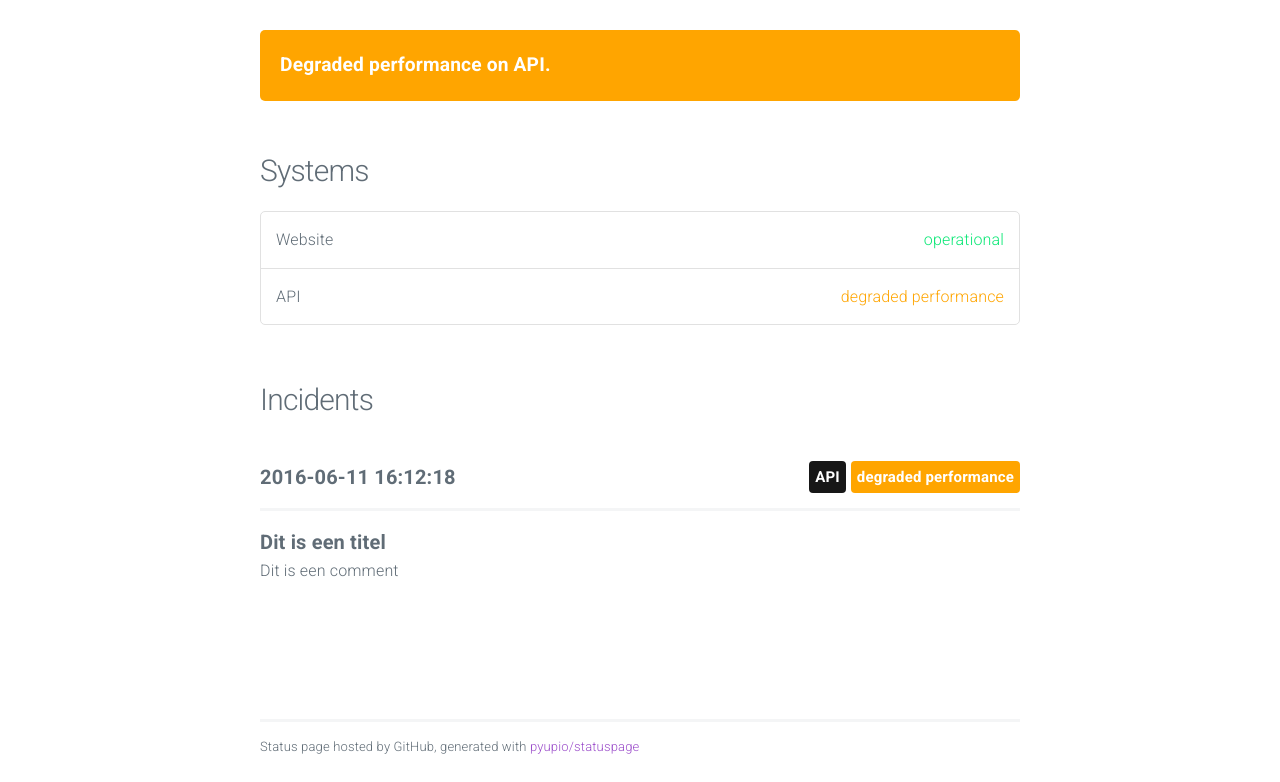
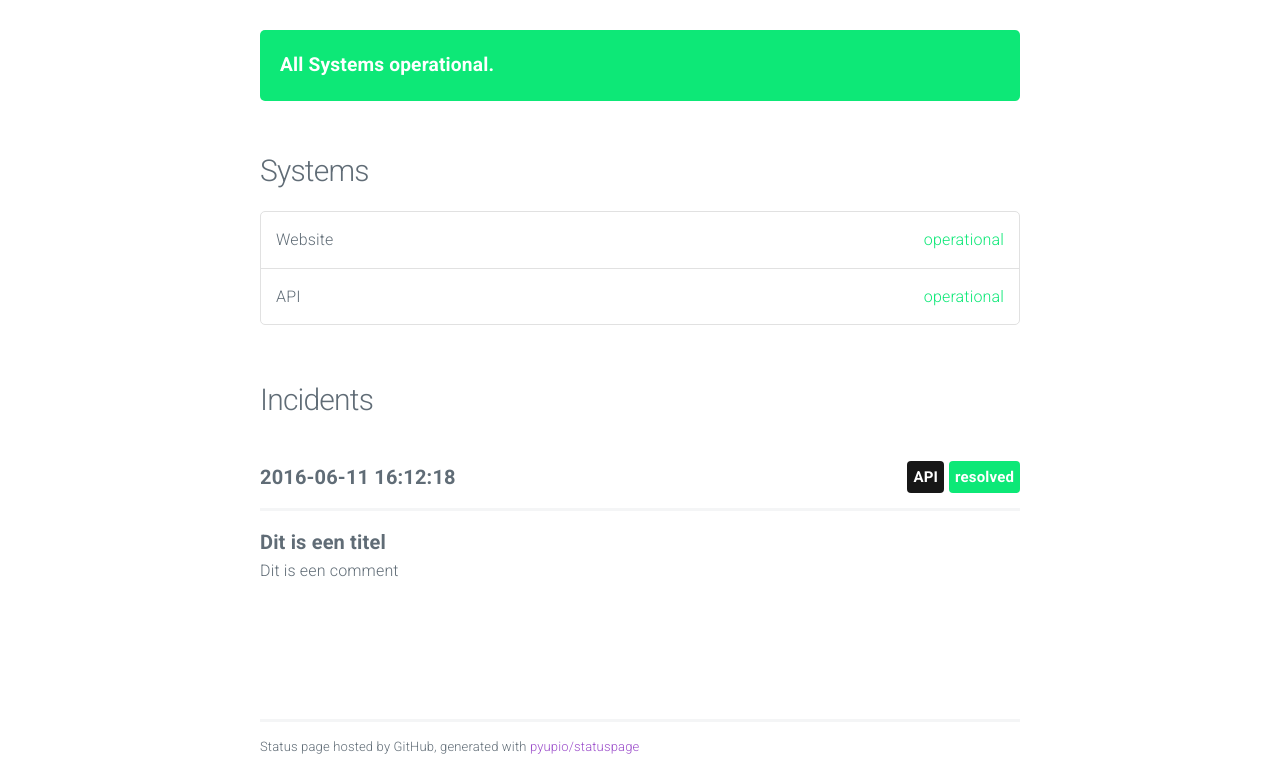
Before and after one commit to bverbeken/testStatusPage, a plain HTML site: page index.html in a window 1280 px wide. Shown: the part 55-837 px from the top of the page. Drawn offline with nearby package versions, Linux system fonts and the light colour scheme.

Commit message:
update index

```diff
--- a/index.html
+++ b/index.html
@@ -31,11 +31,9 @@
 
 			<section class="container" id="main">
 
-
-					<div class="panel degraded performance">
-						Degraded performance on API.
+					<div class="panel operational">
+						All Systems operational.
 					</div>
-
 
 
 				<h4>Systems</h4>
@@ -46,7 +44,7 @@
 					</li>
 
 					<li>
-						API <span class="status degraded performance">degraded performance</span>
+						API <span class="status operational">operational</span>
 					</li>
 
 				</ul>
@@ -58,7 +56,7 @@
 						<span class="date">2016-06-11 16:12:18</span>
 
 
-							<span class="label degraded performance float-right">degraded performance</span>
+							<span class="label operational float-right">resolved</span>
 
 
 							<span class="label system float-right">API</span>
```
